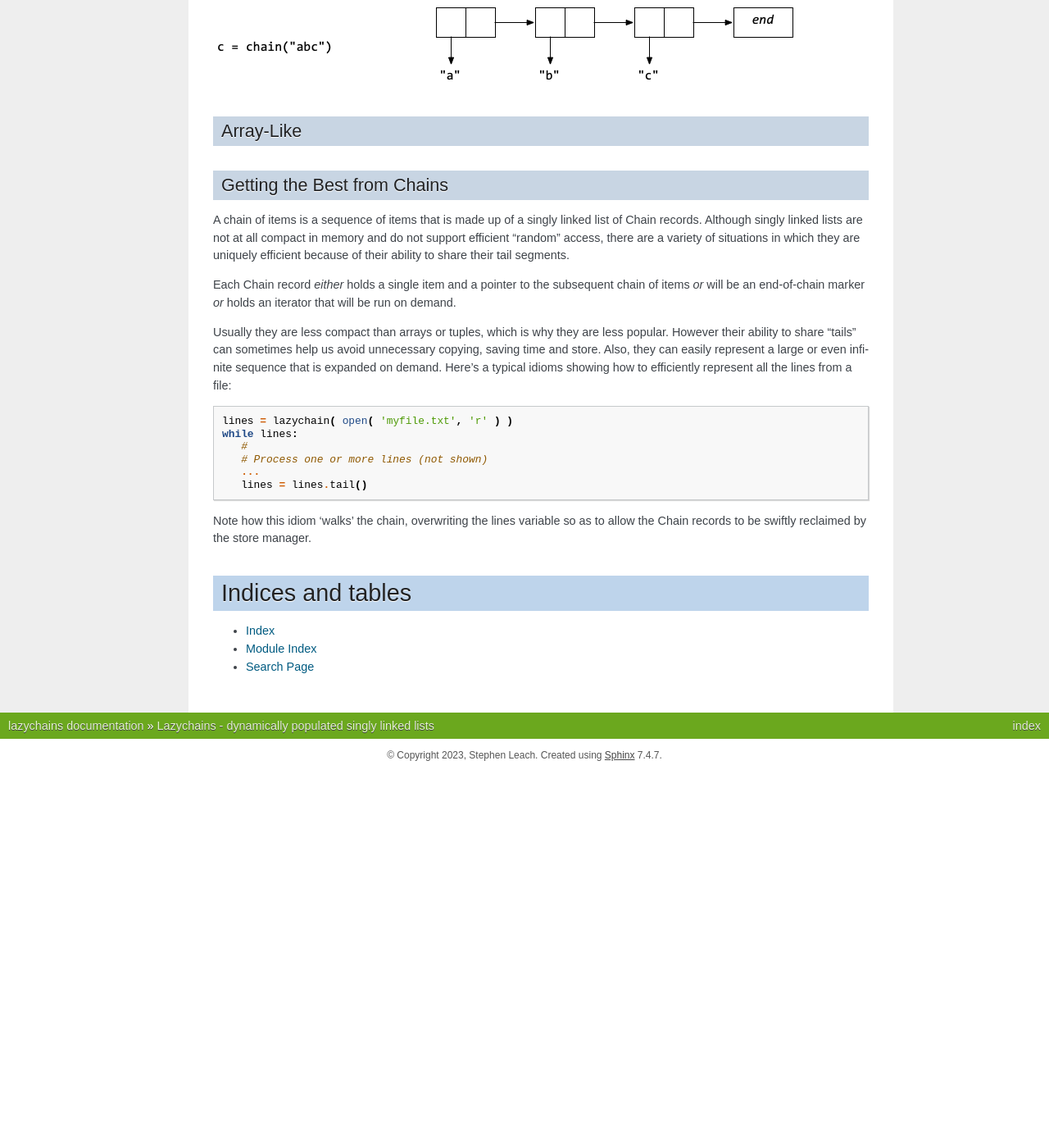
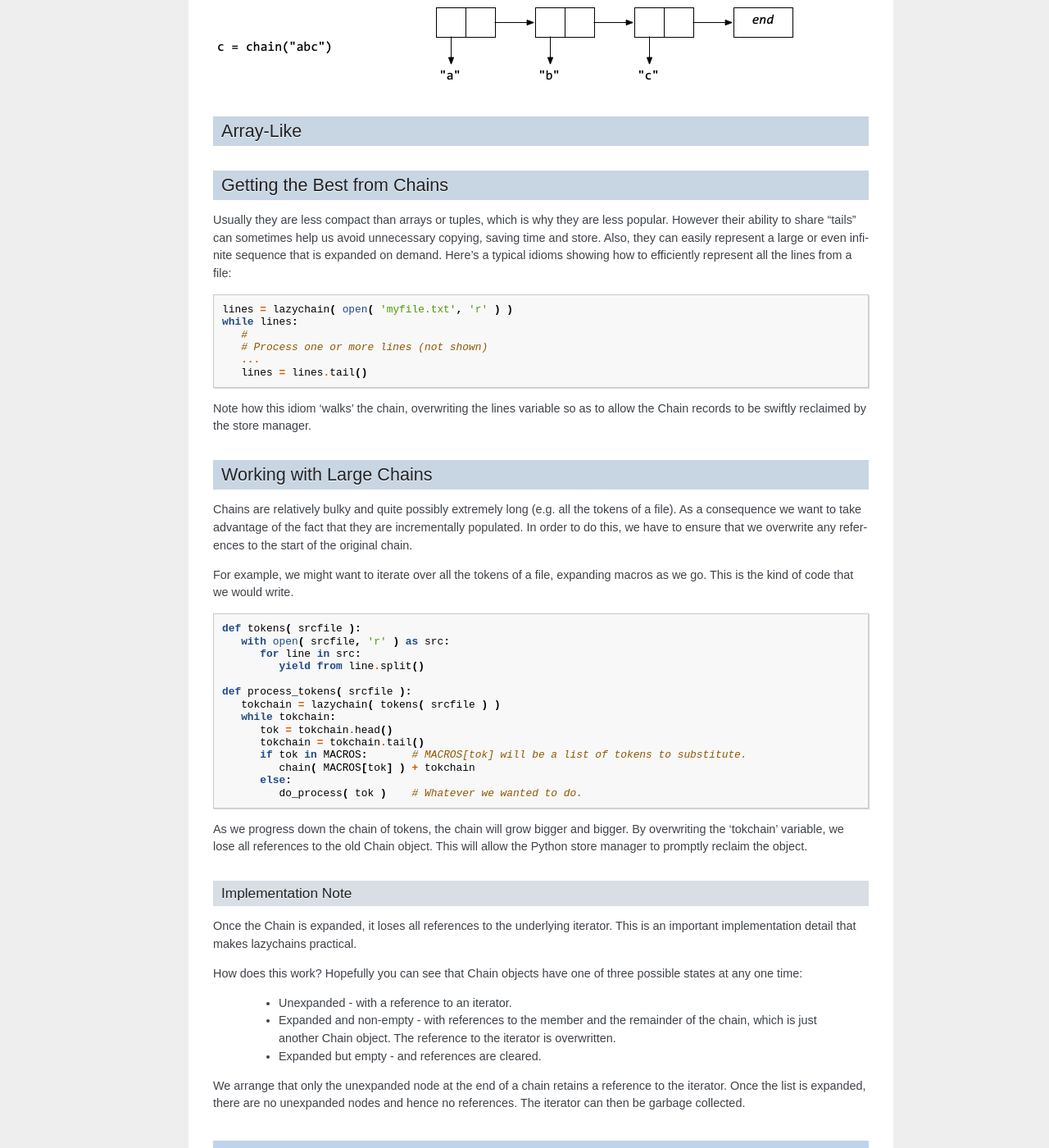
Before and after one commit to sfkleach/lazychains, a Sphinx documentation site: the page built from docs/index.rst, in a window 1280 px wide and 1400 px high, scrolled down 1389 px. Shown: the whole window at 82% size. Built offline with Sphinx 7.4.7, drawn with Linux system fonts in a browser that asks for light colours; before the commit the page ends 2330 px from its top, so only the background shows below that; some of the changed text lies outside the part shown.

Commit message:
Docs on avoiding store leaks

```diff
--- a/docs/index.rst
+++ b/docs/index.rst
@@ -71,11 +71,6 @@ simply apply chain:
 
 .. image:: /_static/images/chain.png
 
-
-
-
-
-
 Array-Like
 ----------
 
@@ -84,27 +79,6 @@ Array-Like
 
 Getting the Best from Chains
 ----------------------------
-
-
-
-
-
-
-A chain of items is a sequence of items that is made up of a singly linked list
-of Chain records. Although singly linked lists are not at all compact in memory
-and do not support efficient "random" access, there are a variety of situations
-in which they are uniquely efficient because of their ability to share their
-tail segments.
-
-
-
-
-
-
-
-Each Chain record *either* holds a single item and a pointer to the
-subsequent chain of items *or* will be an end-of-chain marker *or*
-holds an iterator that will be run on demand.
 
 Usually they are less compact than arrays or tuples, which is why they
 are less popular. However their ability to share "tails" can sometimes
@@ -126,6 +100,59 @@ Note how this idiom 'walks' the chain, overwriting the lines variable
 so as to allow the Chain records to be swiftly reclaimed by the store
 manager.
 
+Working with Large Chains
+-------------------------
+
+Chains are relatively bulky and quite possibly extremely long (e.g. all the
+tokens of a file). As a consequence we want to take advantage of the fact that
+they are incrementally populated. In order to do this, we have to ensure that
+we overwrite any references to the start of the original chain.
+
+For example, we might want to iterate over all the tokens of a file, expanding
+macros as we go. This is the kind of code that we would write.
+
+.. code:: python
+
+   def tokens( srcfile ):
+      with open( srcfile, 'r' ) as src:
+         for line in src:
+            yield from line.split()
+
+   def process_tokens( srcfile ):
+      tokchain = lazychain( tokens( srcfile ) )
+      while tokchain:
+         tok = tokchain.head()
+         tokchain = tokchain.tail()
+         if tok in MACROS:       # MACROS[tok] will be a list of tokens to substitute.
+            chain( MACROS[tok] ) + tokchain
+         else:
+            do_process( tok )    # Whatever we wanted to do.
+
+
+As we progress down the chain of tokens, the chain will grow bigger and bigger.
+By overwriting the 'tokchain' variable, we lose all references to the old Chain
+object. This will allow the Python store manager to promptly reclaim the object.
+
+Implementation Note
+~~~~~~~~~~~~~~~~~~~
+
+Once the Chain is expanded, it loses all references to the underlying iterator.
+This is an important implementation detail that makes lazychains practical.
+
+How does this work? Hopefully you can see that Chain objects have one of three
+possible states at any one time:
+
+  * Unexpanded - with a reference to an iterator.
+  * Expanded and non-empty - with references to the member and the remainder of
+    the chain, which is just another Chain object. The reference to the
+    iterator is overwritten.
+  * Expanded but empty - and references are cleared.
+
+We arrange that only the unexpanded node at the end of a chain retains a
+reference to the iterator. Once the list is expanded, there are no unexpanded
+nodes and hence no references. The iterator can then be garbage collected.
+
+
 Indices and tables
 ==================
 
```
